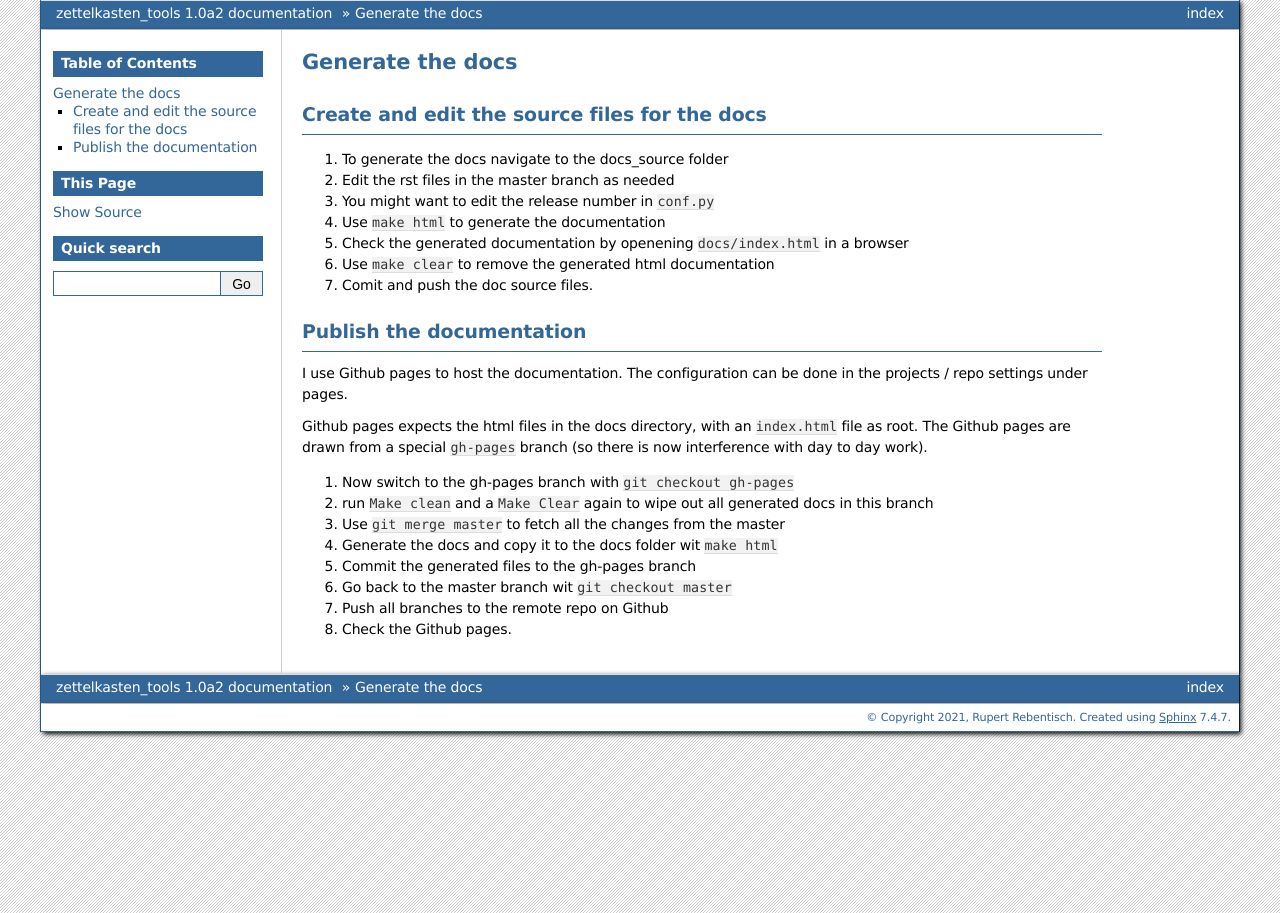
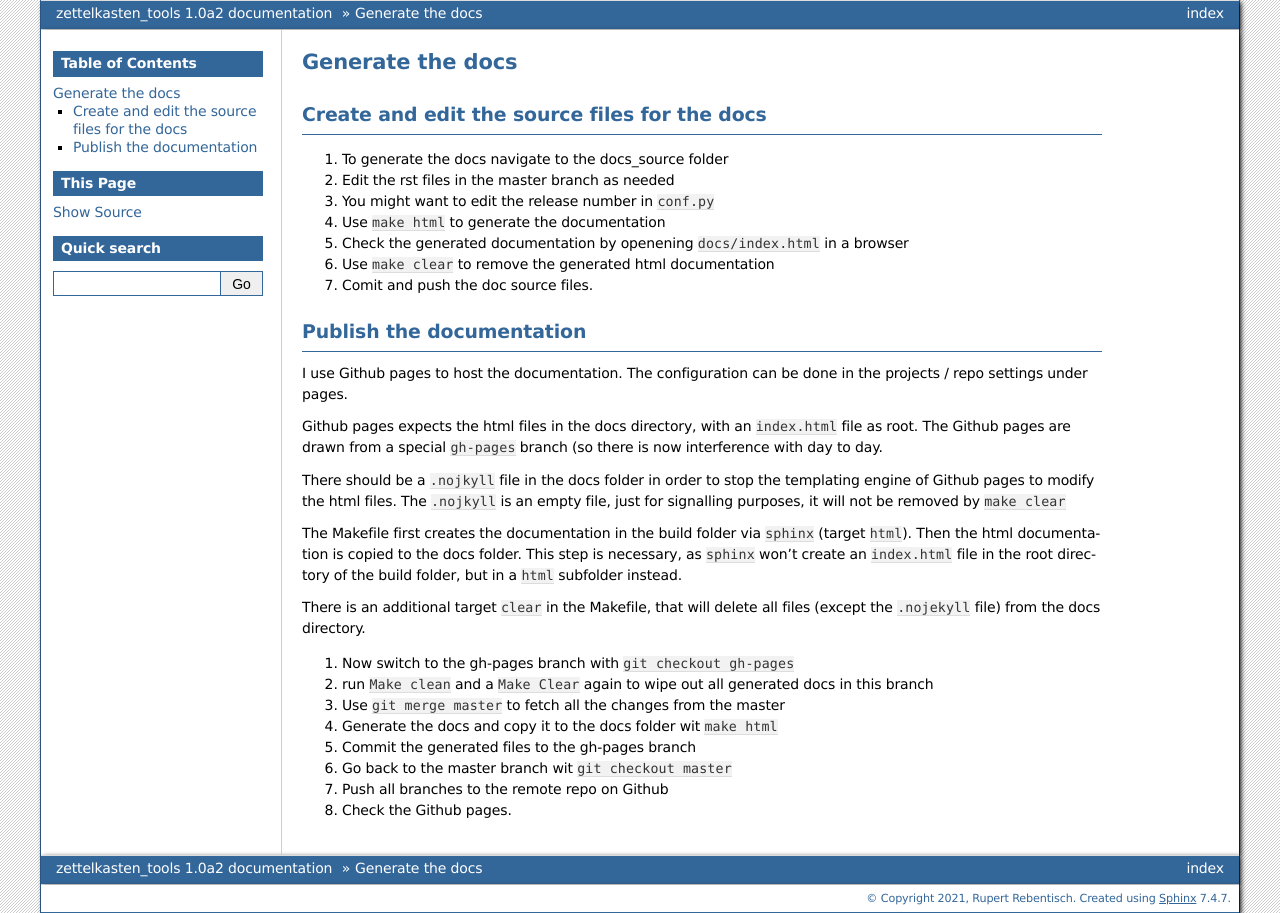
Before and after one commit to rreben/tools4zettelkasten, a Sphinx documentation site: the page built from docs_source/source/generate_docs.rst, in a window 1280 px wide. Built offline with Sphinx 7.4.7, drawn with Linux system fonts in a browser that asks for light colours.

Commit message:
improve docs

```diff
--- a/docs_source/source/generate_docs.rst
+++ b/docs_source/source/generate_docs.rst
@@ -16,7 +16,13 @@ Publish the documentation
 
 I use Github pages to host the documentation. The configuration can be done in the projects / repo settings under pages.
 
-Github pages expects the html files in the docs directory, with an ``index.html`` file as root. The Github pages are drawn from a special ``gh-pages`` branch (so there is now interference with day to day work).
+Github pages expects the html files in the docs directory, with an ``index.html`` file as root. The Github pages are drawn from a special ``gh-pages`` branch (so there is now interference with day to day.
+
+There should be a ``.nojkyll`` file in the docs folder in order to stop the templating engine of Github pages to modify the html files. The ``.nojkyll`` is an empty file, just for signalling purposes, it will not be removed by ``make clear``
+
+The Makefile first creates the documentation in the build folder via ``sphinx`` (target ``html``). Then the html documentation is copied to the docs folder. This step is necessary, as ``sphinx`` won't create an ``index.html`` file in the root directory of the build folder, but in a ``html`` subfolder instead.
+
+There is an additional target ``clear`` in the Makefile, that will delete all files (except the ``.nojekyll`` file) from the docs directory.
 
 1.  Now switch to the gh-pages branch with ``git checkout gh-pages``
 2.  run ``Make clean`` and a ``Make Clear``  again to wipe out all generated docs in this branch
```
